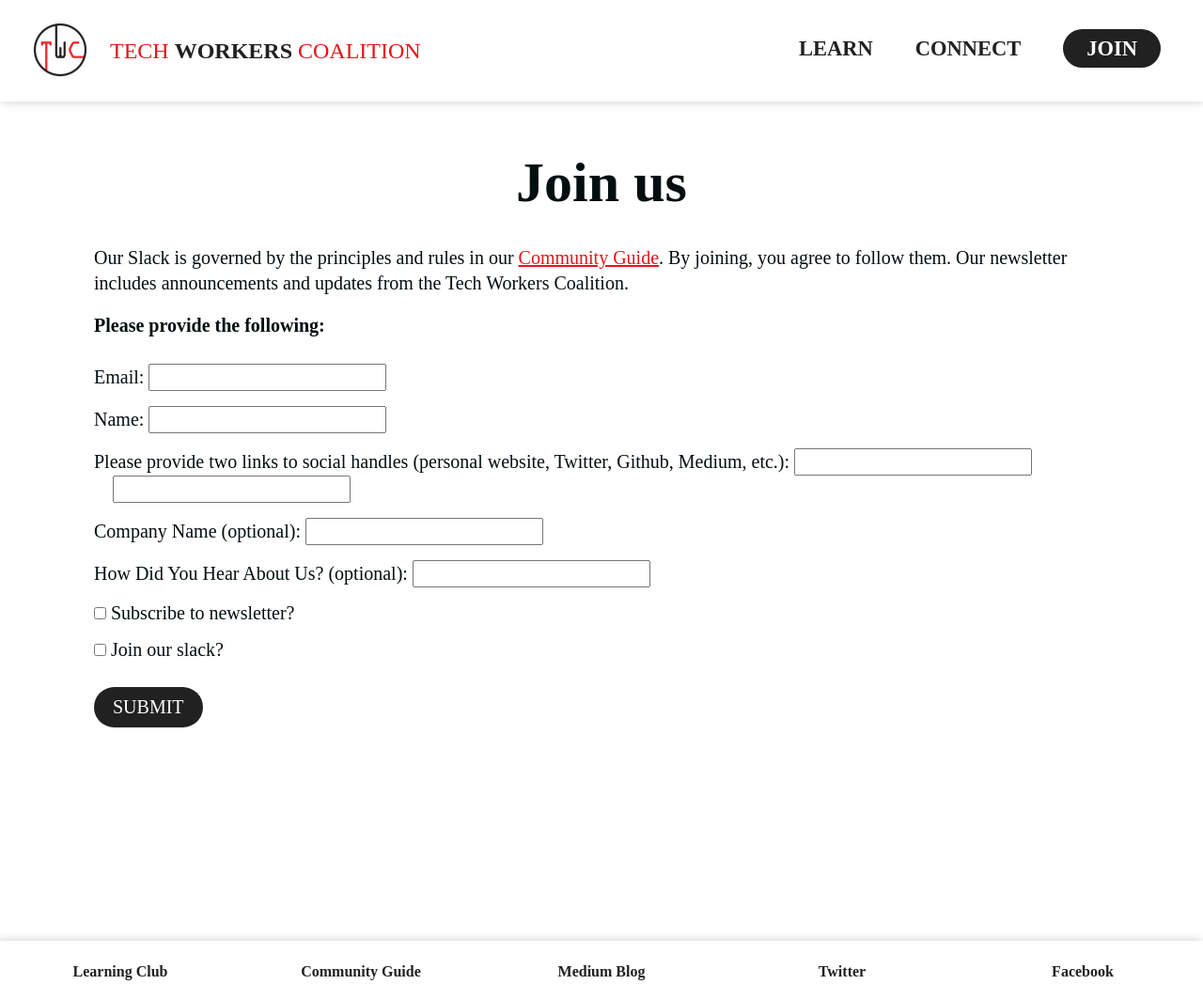
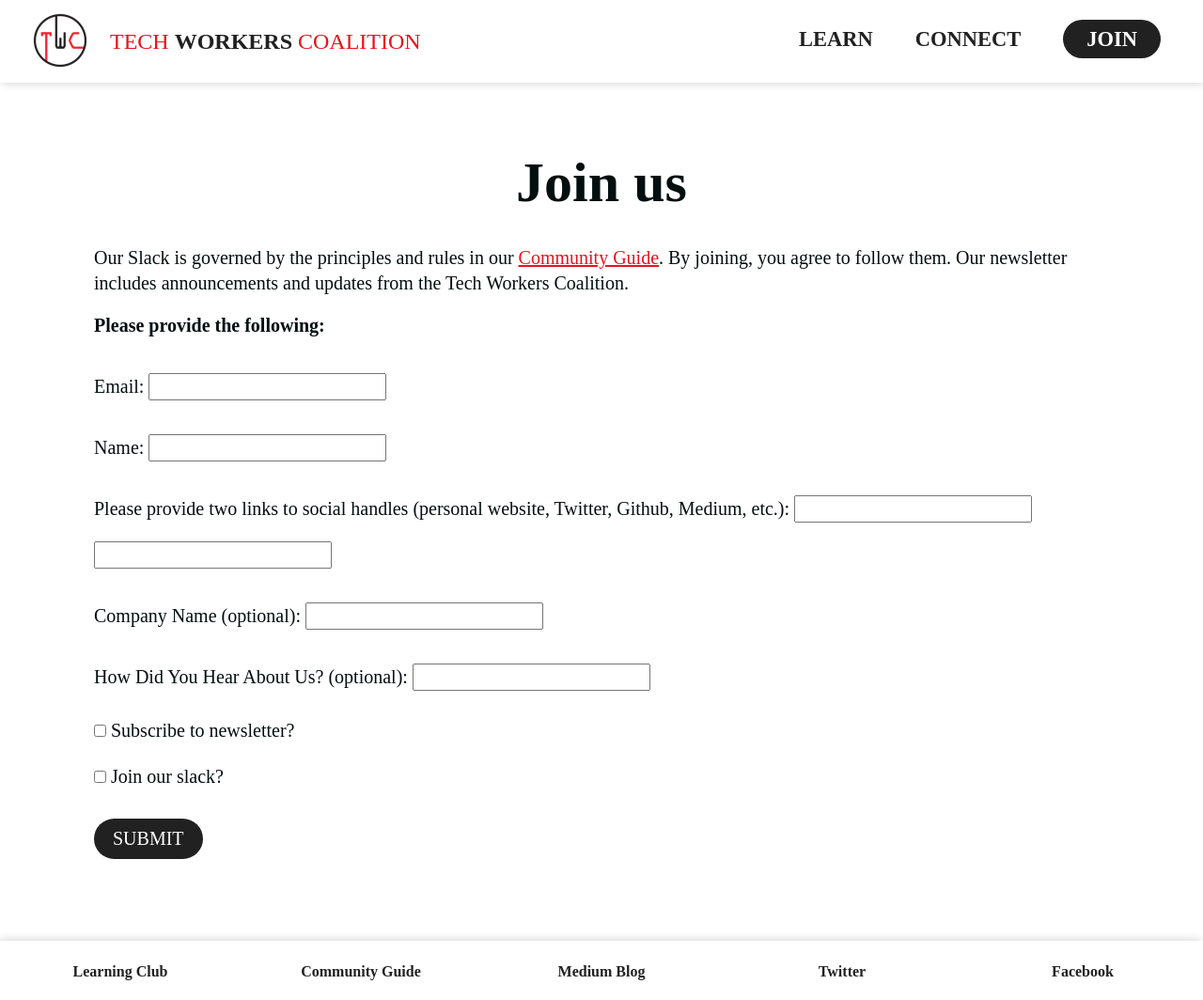
Before and after one commit to techworkersco/twc-site, a Jekyll site: the page built from join.md, in a window 1280 px wide and 1064 px high. Shown: the whole window at 94% size. Built offline with Jekyll 4.4.1, drawn with Linux system fonts in a browser that asks for light colours; nearby versions of some CDN libraries.

Commit message:
style updates

```diff
--- a/_includes/header.html
+++ b/_includes/header.html
@@ -6,4 +6,7 @@
       <li><a href="{{ link.url }}">{{ link.text }}</a></li>
     {% endfor %}
   </ul>
+  <section class="callout">
+
+  </section>
 </header>
--- a/_layouts/default.html
+++ b/_layouts/default.html
@@ -6,7 +6,7 @@
   <body>
     <div class="main-wrapper">
       {% include header.html %}
-
+      {% include callout.html %}
       <main>
         <section>
           {{ content }}
--- a/_layouts/home.html
+++ b/_layouts/home.html
@@ -45,7 +45,7 @@
   <div id="connect">
     <h3>Check out a meeting</h3>
     <p>
-      We currently have monthly organization meetings in <a href="https://www.meetup.com/Tech-Workers-Coalition/">San Francisco</a> and <a href="">Seattle.</a>
+      We currently have monthly organization meetings in <a href="https://www.meetup.com/Tech-Workers-Coalition/">San Francisco</a> and <a href="/events">Seattle</a>.
     </p>
     <h3>Join the discussion & know the latest</h3>
     <ul>
--- a/_sass/_header.scss
+++ b/_sass/_header.scss
@@ -1,10 +1,10 @@
 @import 'variables';
 
 header {
-  padding-top: 0.75em;
-  padding-bottom: 0.75em;
+  padding-top: 0.25em;
+  padding-bottom: 0.25em;
   @include mobile {
-    padding: 0.75em;
+    padding: 0.25em;
   }
 }
 
@@ -136,4 +136,9 @@
       color: #212121;
     }
   }
+
+  .callout {
+    background-color: $black;
+    color: $white;
+  }
 }
--- a/assets/css/main.scss
+++ b/assets/css/main.scss
@@ -78,6 +78,11 @@
   }
 }
 
+input {
+  display: inline-block;
+  margin: 10px 0;
+}
+
 input[type="submit"] {
   margin-top: 20px;
   font-weight: 500;
@@ -131,7 +136,6 @@
     position: relative;
     box-shadow: none;
     border-top: 1px #212121 solid;
-    padding: 0.75em;
     ul {
       padding-left: 1em;
     }
--- a/join.md
+++ b/join.md
@@ -24,7 +24,7 @@
   <div>
     <label for="social">Please provide two links to social handles (personal website, Twitter, Github, Medium, etc.):</label>
     <input id="social" required type="url" name="social_media_1">
-    <input style="margin-left: 20px;" type="url" required name="social_media_2">
+    <input type="url" required name="social_media_2">
   </div>
   <div>
     <label for="company_name">Company Name (optional):</label>
```
Also changed, not shown: _includes/callout.html (added).
